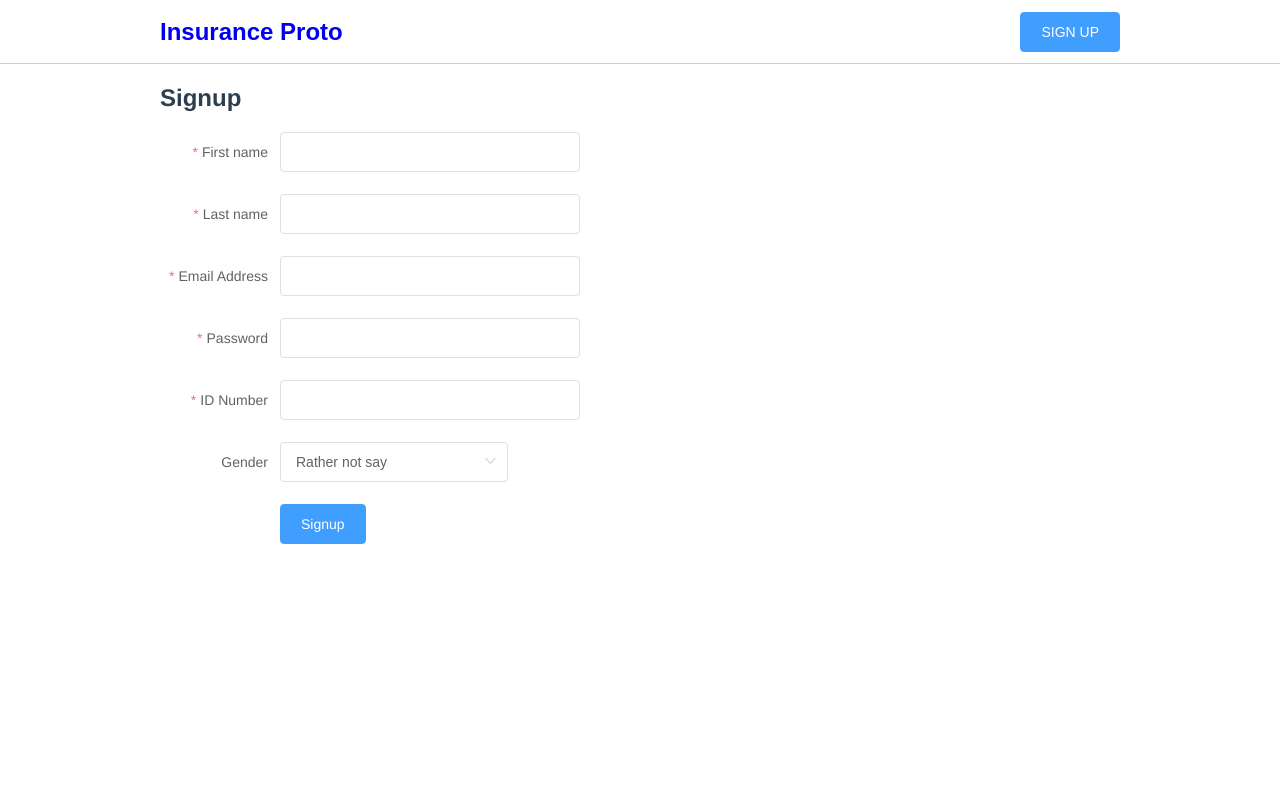
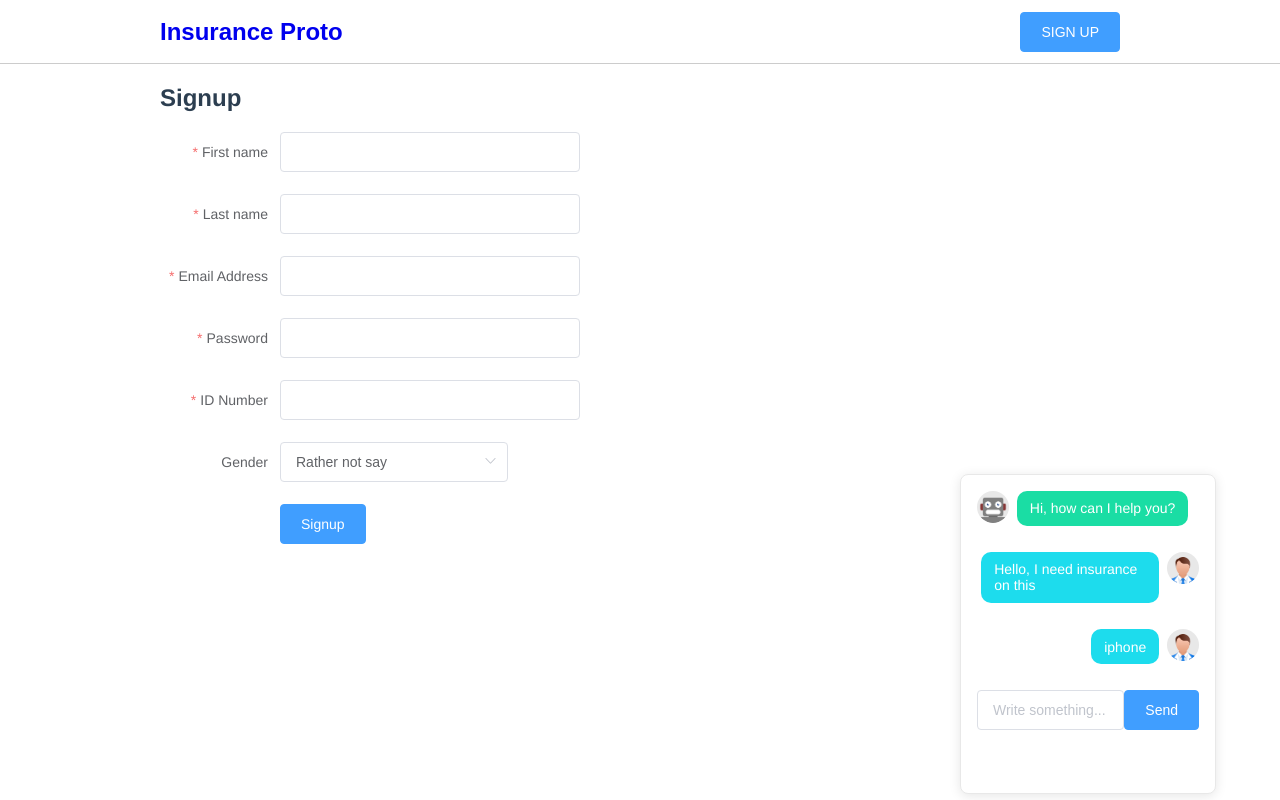
Before and after one commit to jilow/insurance-web-proto, a Vue app: page /#/signup in a window 1280 px wide. Built offline with nearby package versions, Linux system fonts and the light colour scheme.

Commit message:
wip chat box and id number validation

```diff
--- a/src/App.vue
+++ b/src/App.vue
@@ -2,11 +2,13 @@
   <div id="app">
     <site-header/>
     <router-view/>
+    <chat-box/>
   </div>
 </template>
 
 <script>
 import SiteHeader from '@/components/SiteHeader'
+import ChatBox from '@/components/ChatBox'
 
 export default {
   name: 'app',
@@ -16,7 +18,8 @@ export default {
     ]
   },
   components: {
-    SiteHeader
+    SiteHeader,
+    ChatBox
   }
 }
 </script>
--- /dev/null
+++ b/src/components/ChatBox.vue
@@ -0,0 +1,127 @@
+<template>
+  <div class="chatbox">
+    <div class="container">
+      <div class="chatlog">
+        <div class="message bot">
+          <div class="avatar"></div>
+          <p class="content">Hi, how can I help you?</p>
+        </div>
+        <div class="message self">
+          <div class="avatar"></div>
+          <p class="content">Hello, I need insurance on this</p>
+        </div>
+        <div class="message self">
+          <div class="avatar"></div>
+          <p class="content">iphone</p>
+        </div>
+      </div>
+      <div class="input-area">
+        <el-input placeholder="Write something..."></el-input>
+        <el-button type="primary">Send</el-button>
+      </div>
+    </div>
+  </div>
+</template>
+
+<script>
+export default {
+  name: 'ChatBox',
+  data() {
+    return {
+    }
+  },
+}
+</script>
+
+<style scoped>
+
+.chatbox {
+  position: fixed;
+  bottom: 0;
+  right: 4rem;
+  font-size: 14px;
+}
+
+.container {
+  width: 100%;
+  max-width: 16rem;
+	min-width: 14rem;
+  height: 100%;
+  max-height: 60vh;
+  min-height: 20rem;
+	background: #fff;
+  margin-bottom: 0.4rem;
+  border: 1px solid #e8e8e8;
+  box-shadow: 0 2px 12px 0 rgba(0,0,0,.1);
+  border-radius: 0.5rem;
+  padding: 1rem;
+}
+
+.chatlogs {
+  display: flex;
+  align-self: flex-start;
+  width: 100%;
+  height: 100%;
+	overflow-x: hidden;
+	overflow-y: scroll;
+}
+
+.chatlogs::-webkit-scrollbar {
+	width: 10px;
+}
+
+.chatlogs::-webkit-scrollbar-thumb {
+	border-radius: 5px;
+	background: rgba(0,0,0,.1);
+}
+
+.message {
+  display: flex;
+	flex-flow: row wrap;
+  align-items: flex-start;
+  flex-direction: row;
+	margin-bottom: 10px;
+}
+
+.message > .content {
+  max-width: 80%;
+  padding: 0.6rem 0.8rem;
+  margin-top: 0;
+  margin-left: 0.5rem;
+  margin-bottom: 1rem;
+	border-radius: 10px;
+	color: #fff;
+  background: #1adda4;
+}
+
+.message > .avatar {
+  width: 2rem;
+  height: 2rem;
+  background: #e8e8e8;
+  background-image: url('../assets/bot-avatar.png');
+  background-position: center;
+  background-size: cover;
+	border-radius: 50%;
+}
+
+.message.self {
+
+}
+
+.message.self > .avatar {
+  background-image: url('../assets/user-avatar.png');
+}
+
+.message.self > .content {
+  background: #1ddced;
+  order: -1;
+  margin-left: auto;
+  margin-right: 0.5rem;
+}
+
+.input-area {
+  display: flex;
+  align-self: flex-end;
+}
+
+</style>
--- a/src/components/SignupForm.vue
+++ b/src/components/SignupForm.vue
@@ -68,7 +68,11 @@ export default {
           { min: 4, message: 'Password must be 4 characters long', trigger: 'blur' }
         ],
         id: [
-          { required: true, message: 'Please enter your ID Number', trigger: 'blur' },
+          { required: true, trigger: 'blur', validator: function(rule, id, cb) {
+            if (!id.number) return cb(new Error('Please enter your ID Number'))
+            if (!/^[0-9]{13}$/.test(id.number)) return cb(new Error('Please enter a valid ID Number'))
+            return cb()
+          }}
         ]
       }
     }
```
Also changed, not shown: src/assets/bot-avatar.png (added), src/assets/user-avatar.png (added).
